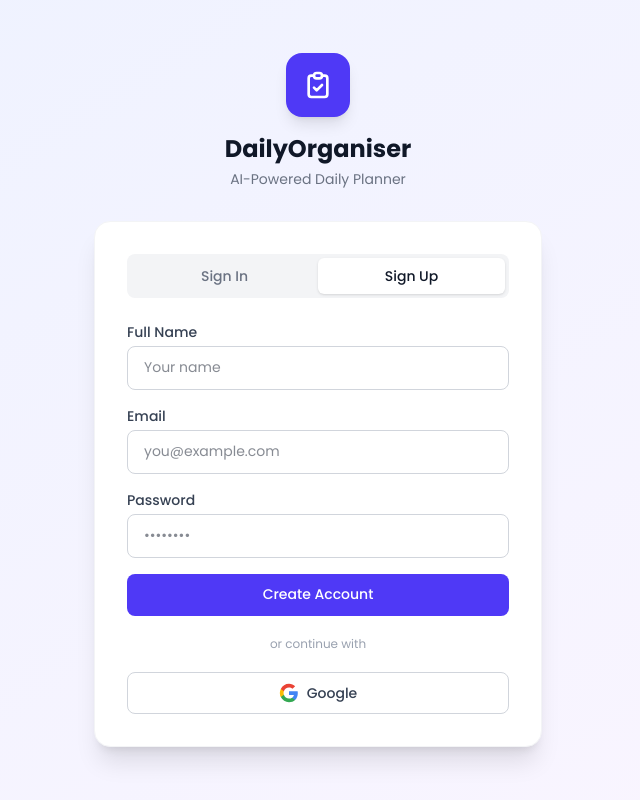
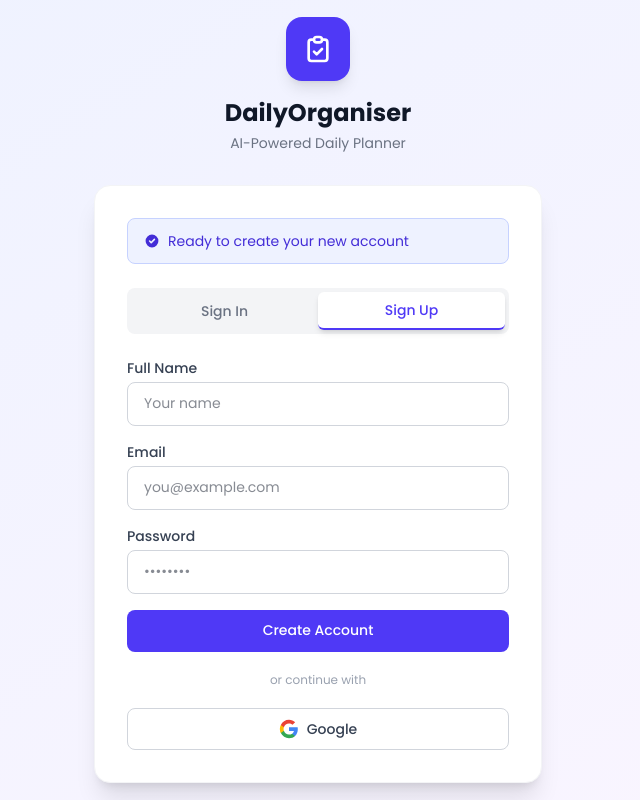
Before and after one commit to ileojaca/DailyOrganiser, a Next.js app: page /auth in a window 1280 px wide. Both pictures are taken after a click on the button "Sign Up". Shown: the whole page, without its empty margins (322-962 px from the left). Built offline with nearby package versions, Linux system fonts and the light colour scheme; no server answers.

Commit message:
Add auth flow UI enhancement: mode notifications, focused tab styling, and improved UX feedback for signin/signup navigation

```diff
--- a/src/app/auth/page.tsx
+++ b/src/app/auth/page.tsx
@@ -1,7 +1,7 @@
 'use client';
 
-import React, { useState } from 'react';
-import { useRouter } from 'next/navigation';
+import React, { useEffect, useState } from 'react';
+import { useRouter, useSearchParams } from 'next/navigation';
 import { useAuth } from '@/contexts/AuthContext';
 
 type Mode = 'signin' | 'signup' | 'reset';
@@ -9,14 +9,32 @@
 export default function AuthPage() {
   const { signIn, signUp, signInWithGoogle, resetPassword, sendVerificationEmail, error: authError } = useAuth();
   const router = useRouter();
+  const searchParams = useSearchParams();
   const [mode, setMode] = useState<Mode>('signin');
   const [email, setEmail] = useState('');
+
+  useEffect(() => {
+    const intended = searchParams.get('mode');
+    if (intended === 'signup' || intended === 'signin' || intended === 'reset') {
+      setMode(intended as Mode);
+    }
+  }, [searchParams]);
   const [password, setPassword] = useState('');
   const [fullName, setFullName] = useState('');
   const [error, setError] = useState('');
   const [message, setMessage] = useState('');
   const [loading, setLoading] = useState(false);
   const [showVerification, setShowVerification] = useState(false);
+  const [modeNotification, setModeNotification] = useState<'signin' | 'signup' | null>(null);
+
+  // Show notification when URL mode changes
+  useEffect(() => {
+    if (mode === 'signin' || mode === 'signup') {
+      setModeNotification(mode);
+      const timer = setTimeout(() => setModeNotification(null), 3000);
+      return () => clearTimeout(timer);
+    }
+  }, [mode]);
 
   const handleSubmit = async (e: React.FormEvent) => {
     e.preventDefault();
@@ -86,18 +104,36 @@
         </div>
 
         <div className="bg-white rounded-2xl shadow-xl border border-gray-100 p-8">
+          {/* Mode notification toast */}
+          {modeNotification && (
+            <div className="mb-6 flex items-center gap-2 px-4 py-3 bg-indigo-50 border border-indigo-200 rounded-lg text-sm text-indigo-700 animate-fade-in">
+              <svg className="w-4 h-4 flex-shrink-0" fill="currentColor" viewBox="0 0 20 20">
+                <path fillRule="evenodd" d="M10 18a8 8 0 100-16 8 8 0 000 16zm3.707-9.293a1 1 0 00-1.414-1.414L9 10.586 7.707 9.293a1 1 0 00-1.414 1.414l2 2a1 1 0 001.414 0l4-4z" clipRule="evenodd" />
+              </svg>
+              <span>{modeNotification === 'signin' ? 'Ready to sign in to your account' : 'Ready to create your new account'}</span>
+            </div>
+          )}
+
           {/* Tab switcher */}
           {mode !== 'reset' && (
             <div className="flex rounded-lg bg-gray-100 p-1 mb-6">
               <button
                 onClick={() => setMode('signin')}
-                className={`flex-1 py-2 text-sm font-medium rounded-md transition-all ${mode === 'signin' ? 'bg-white shadow text-gray-900' : 'text-gray-500 hover:text-gray-700'}`}
+                className={`flex-1 py-2 px-3 text-sm font-medium rounded-md transition-all ${
+                  mode === 'signin'
+                    ? 'bg-white shadow-md text-indigo-600 border-b-2 border-indigo-600'
+                    : 'text-gray-500 hover:text-gray-700'
+                }`}
               >
                 Sign In
               </button>
               <button
                 onClick={() => setMode('signup')}
-                className={`flex-1 py-2 text-sm font-medium rounded-md transition-all ${mode === 'signup' ? 'bg-white shadow text-gray-900' : 'text-gray-500 hover:text-gray-700'}`}
+                className={`flex-1 py-2 px-3 text-sm font-medium rounded-md transition-all ${
+                  mode === 'signup'
+                    ? 'bg-white shadow-md text-indigo-600 border-b-2 border-indigo-600'
+                    : 'text-gray-500 hover:text-gray-700'
+                }`}
               >
                 Sign Up
               </button>
--- a/src/app/globals.css
+++ b/src/app/globals.css
@@ -46,3 +46,18 @@
 .btn-accent:hover {
   filter: brightness(0.95);
 }
+
+@keyframes fadeInUp {
+  from {
+    opacity: 0;
+    transform: translateY(10px);
+  }
+  to {
+    opacity: 1;
+    transform: translateY(0);
+  }
+}
+
+.animate-fade-in {
+  animation: fadeInUp 0.3s ease-out;
+}
--- a/src/components/AuthGuard.tsx
+++ b/src/components/AuthGuard.tsx
@@ -11,7 +11,10 @@
 
   useEffect(() => {
     if (!loading) {
-      if (!user && pathname !== '/auth') {
+      const publicPaths = new Set(['/auth', '/']);
+
+      // Unauthenticated users may view '/', '/auth' and future marketing pages safely.
+      if (!user && !publicPaths.has(pathname)) {
         router.replace('/auth');
       } else if (user && pathname === '/auth') {
         router.replace('/');
--- a/src/components/LandingPage.tsx
+++ b/src/components/LandingPage.tsx
@@ -106,8 +106,12 @@
     }
   ];
 
-  const handleGetStarted = () => {
-    router.push('/auth');
+  const handleSignIn = () => {
+    router.push('/auth?mode=signin');
+  };
+
+  const handleSignUp = () => {
+    router.push('/auth?mode=signup');
   };
 
   const handleWaitlist = () => {
@@ -128,14 +132,17 @@
               <span className="text-xl font-bold text-gray-900">DailyOrganiser</span>
             </div>
             <div className="flex items-center space-x-4">
-              <Link href="/auth" className="text-gray-600 hover:text-gray-900 px-3 py-2 rounded-md text-sm font-medium">
+              <button
+                onClick={handleSignIn}
+                className="text-gray-600 hover:text-gray-900 px-3 py-2 rounded-md text-sm font-medium"
+              >
                 Sign In
-              </Link>
+              </button>
               <button
-                onClick={handleGetStarted}
-                className="bg-indigo-600 text-white px-4 py-2 rounded-lg text-sm font-medium hover:bg-indigo-700 transition-colors"
+                onClick={handleSignUp}
+                className="text-indigo-600 border border-indigo-400 hover:bg-indigo-50 px-3 py-2 rounded-md text-sm font-medium"
               >
-                Get Started
+                Sign Up
               </button>
             </div>
           </div>
@@ -156,7 +163,7 @@
             </p>
             <div className="flex flex-col sm:flex-row gap-4 justify-center items-center">
               <button
-                onClick={handleGetStarted}
+                onClick={handleSignUp}
                 className="bg-indigo-600 text-white px-8 py-4 rounded-lg text-lg font-medium hover:bg-indigo-700 transition-colors shadow-lg"
               >
                 Start Free Trial
@@ -338,7 +345,7 @@
                   </ul>
 
                   <button
-                    onClick={plan.name === 'Free' ? handleGetStarted : plan.name === 'Team' ? handleWaitlist : handleGetStarted}
+                    onClick={plan.name === 'Team' ? handleWaitlist : handleSignUp}
                     className={`w-full py-3 px-6 rounded-lg font-medium transition-colors ${
                       plan.popular
                         ? 'bg-indigo-600 text-white hover:bg-indigo-700'
@@ -365,7 +372,7 @@
           </p>
           <div className="flex flex-col sm:flex-row gap-4 justify-center">
             <button
-              onClick={handleGetStarted}
+              onClick={handleSignUp}
               className="bg-white text-indigo-600 px-8 py-4 rounded-lg text-lg font-medium hover:bg-gray-50 transition-colors shadow-lg"
             >
               Start Your Free Trial
```
